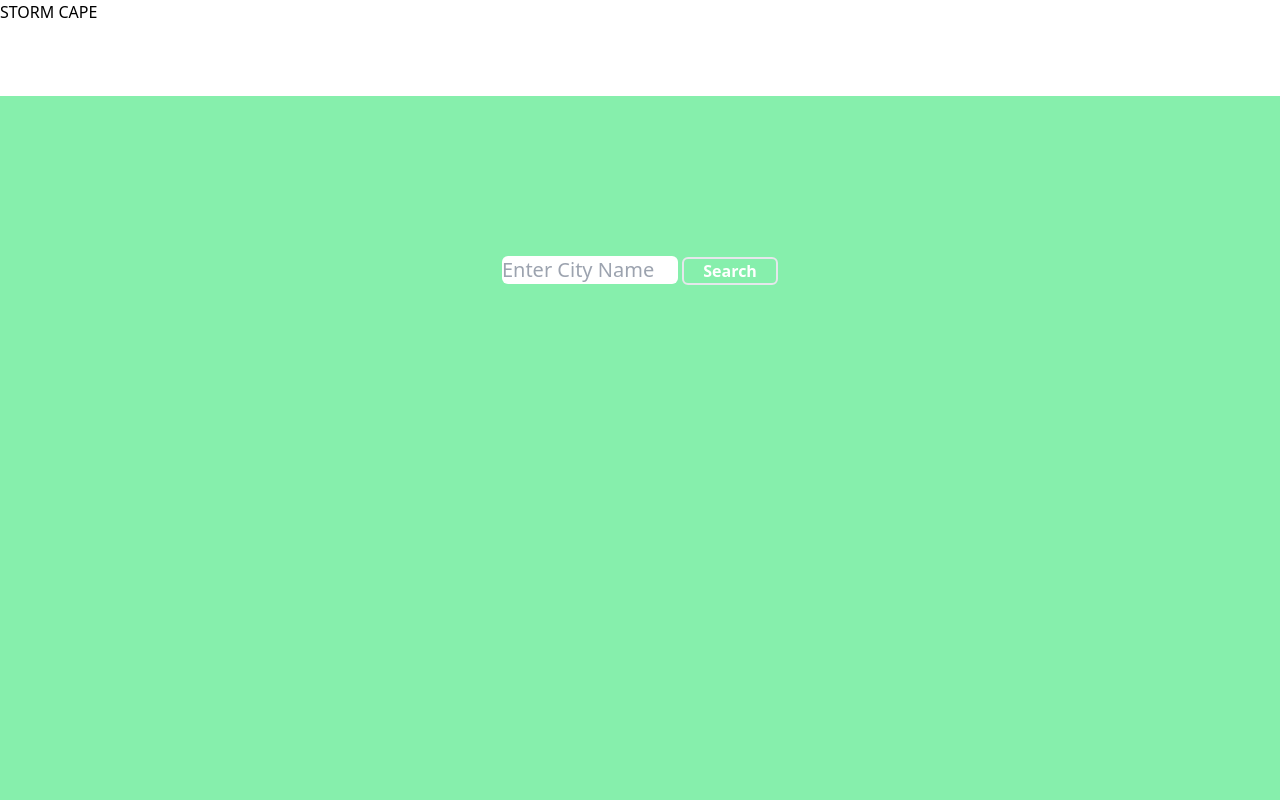
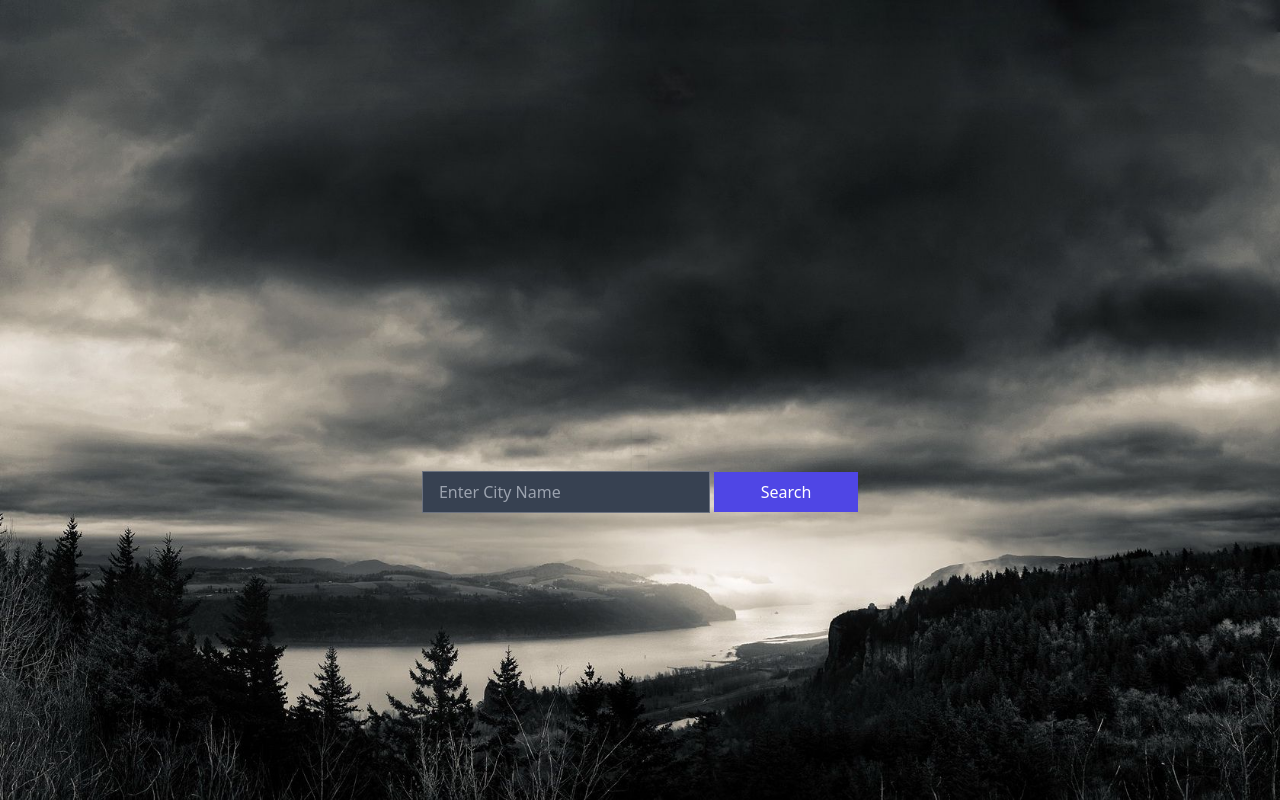
Before and after one commit to aryan55254/StormCape, a website: page index.html in a window 1280 px wide. Drawn offline with Linux system fonts and the light colour scheme.

Commit message:
project-complete

```diff
--- a/index.html
+++ b/index.html
@@ -6,25 +6,36 @@
     <meta name="viewport" content="width=device-width, initial-scale=1.0">
     <title>STORMCAPE</title>
     <link rel="stylesheet" href="./output.css">
+    <style> body {
+        background-image: url('./4d97cfcf10e73698aebe41869087d8a7.jpg'); /* Replace with your image path */
+        background-size: cover; /* Makes the image cover the entire viewport */
+        background-position: center; /* Centers the image */
+        background-repeat: no-repeat; /* Prevents the image from repeating */
+        height: 100vh; /* Ensures the body takes the full viewport height */
+        margin: 0; /* Removes default body margin */
+        display: flex; /* Centers the content flexibly */
+        align-items: center; /* Vertically centers content */
+        justify-content: center; /* Horizontally centers content */
+        color: white; /* Changes text color for better contrast */
+    }</style>
 </head>
 
-<body class="bg-green-300">
-    <div class="bg-white w-auto h-24">
-        <h1>STORM CAPE</h1>
-    </div>
-    <div class="mt-40 justify-items-center">
+<body>
+    <div class="mt-40 justify-items-center mb-6">
         <div>
-            <input class=" h-7 w-44 text-xl   rounded-md " id="cityinput" type="text" placeholder="Enter City Name">
-            <button class=" rounded-md text-white border-2 w-24  h-7 font-bold"  id="button01">
+            <h3 class="text-lg font-semibold text-gray-800 shadow-md p-2" id="cityname"></h3>
+            <h6 class="text-lg font-semibold text-gray-800 shadow-md p-2" id="citytime"></h6>
+            <p class="text-lg font-semibold text-gray-800 shadow-md p-2" id="temp"></p>
+        </div>
+        <div>
+            <input class="bg-gray-700 border border-gray-500 font-sans text-gray-100 placeholder-gray-400 focus:ring-2 focus:ring-indigo-500 w-72 py-2 px-4" id="cityinput" type="text" placeholder="Enter City Name">
+            <button class="w-36 font-sans py-2 px-4 bg-indigo-600 text-white hover:bg-indigo-700 focus:outline-none focus:ring-indigo-500" id="button01">
                 Search
             </button>
         </div>
-        <div class="mt-32">
-            <h3 id="cityname"></h3>
-            <h6 id="citytime"></h6>
-            <p id="temp"></p>
-        </div>
+
     </div>
     <script src="./script.js"></script>
 </body>
+
 </html>
```
Also changed, not shown: 4d97cfcf10e73698aebe41869087d8a7.jpg (added), output.css.
